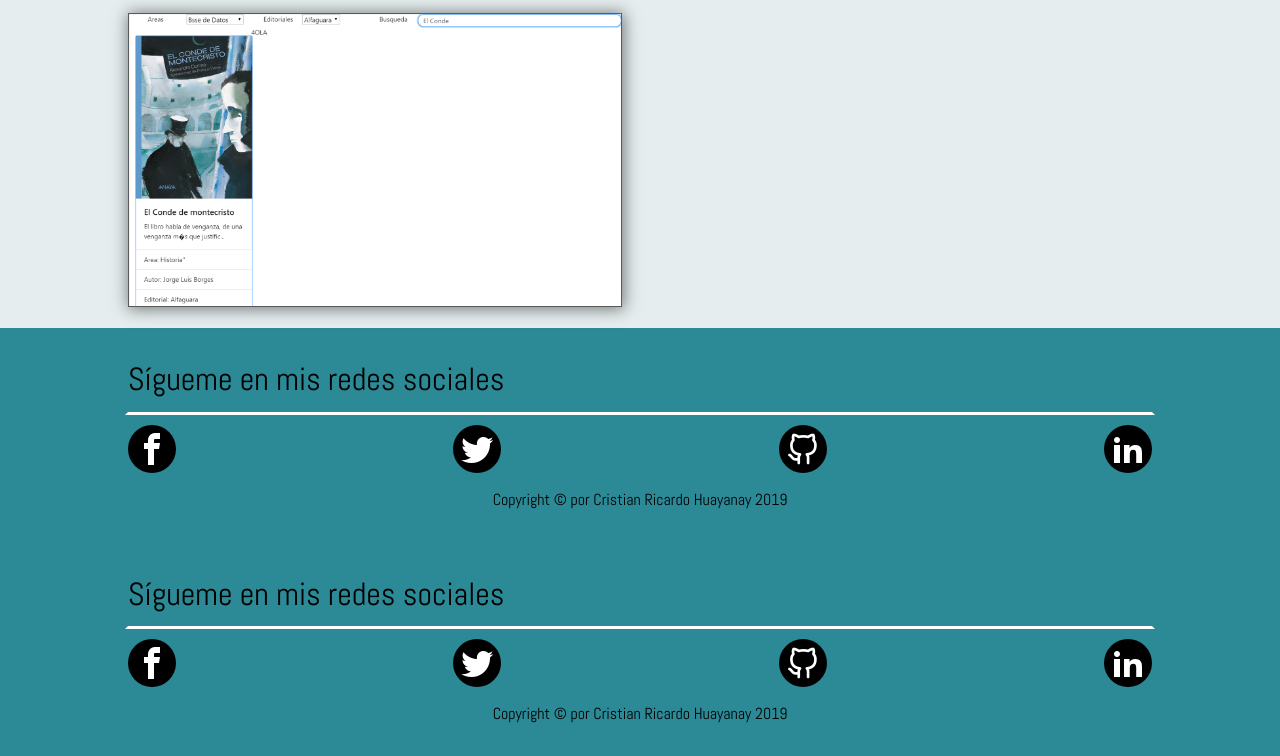
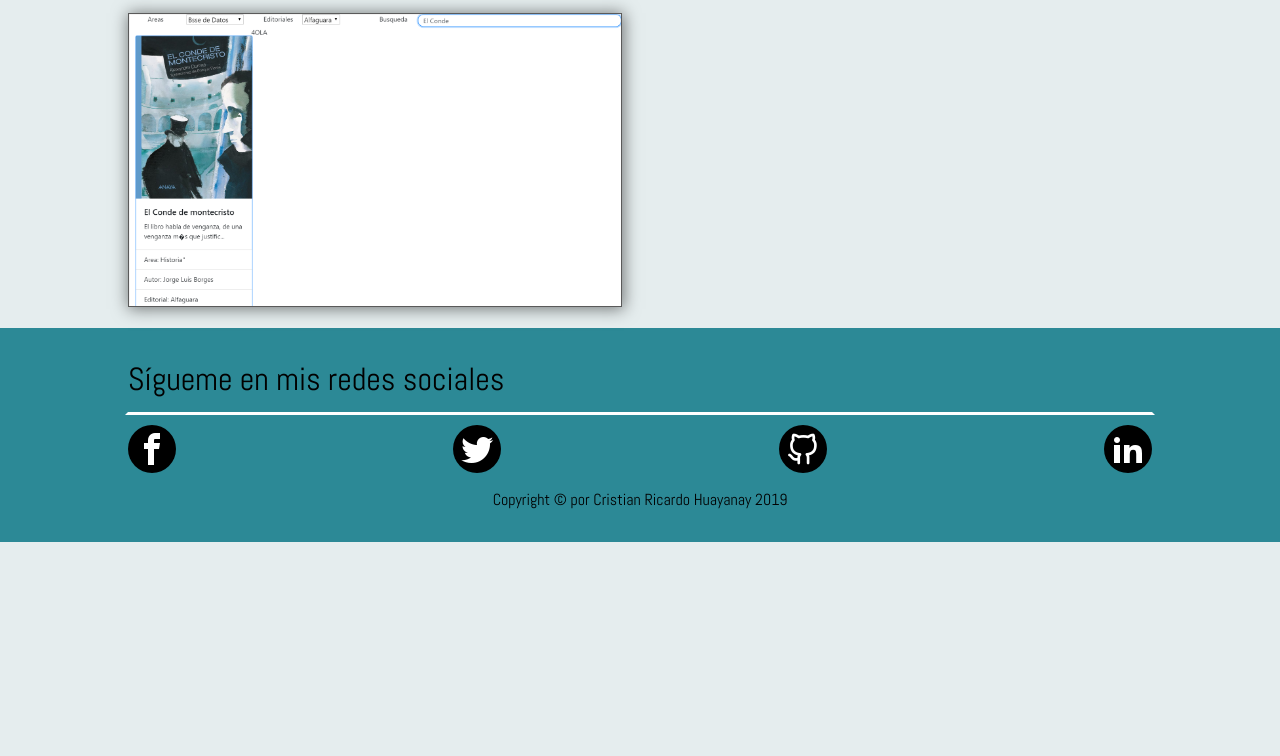
Before and after one commit to CristianCRH/website, a plain HTML site: page galeria.html in a window 1280 px wide. Shown: the part 417-1173 px from the top of the page. After the commit the page ends 959 px from the top, so only its background shows below. Drawn offline with Linux system fonts and the light colour scheme; files whose address does not match are found by name.

Commit message:
Update galeria.html

```diff
--- a/galeria.html
+++ b/galeria.html
@@ -85,22 +85,6 @@
         }
     }
     </script>
-       <footer>
-       <div class="siguime">
-            <p>Sígueme en mis redes sociales</p>
-       </div>
 
-        <div class="contactos">
-                <div class="contact-cirlcle"> <a href="https://www.facebook.com/cristian.ricardo.21"><i class="icon-facebook"></i> </a>  </div>
-                <div class="contact-cirlcle"> <a href="https://twitter.com/Ricardo03361575"><i class="icon-twitter"></i>  </a> </div>
-                <div class="contact-cirlcle"> <a href="https://github.com/CristianCRH?tab=repositories"><i class="icon-github"></i>   </a> </div>
-                  <div class="contact-cirlcle"> <a href="https://www.linkedin.com/in/cristian21/"><i class="icon-linkedin"></i> </a>  </div>
-        </div>
-        <div class="copyr">
-                <p>Copyright © por Cristian Ricardo Huayanay 2019
-
-                </p>
-        </div>
-   </footer>
 </body>
 </html>
```
